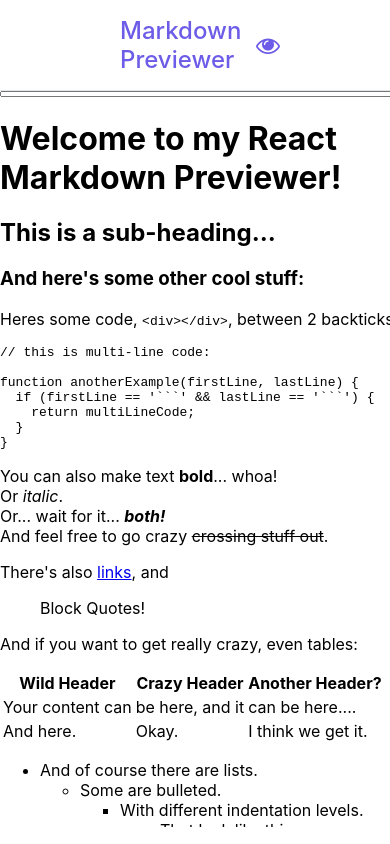
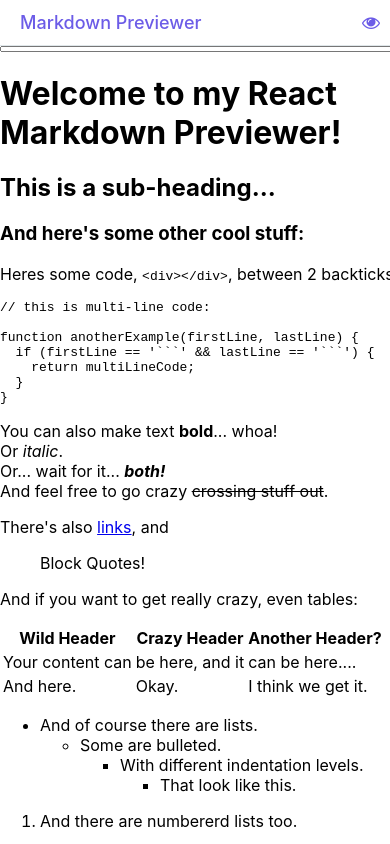
Before and after one commit to CBStanley12/easynote, a React (Create React App) app: page / in a window 390 px wide. Built offline with nearby package versions, Linux system fonts and the light colour scheme.

Commit message:
responsive css media queries for header component

```diff
--- a/src/App.css
+++ b/src/App.css
@@ -6,8 +6,6 @@
   --accent-gray: #DFE6E9;
   --font-main: "Russo One";
   --font-text: "Roboto Slab";
-  --break-small: 400px;
-  --break-large: 1200px;
 }
 
 .container {
@@ -41,3 +39,21 @@
   font-size: 24px;
   font-weight: 500;
 }
+
+@media only screen and (max-width: 400px) {
+  .header {
+    padding: 0 20px;
+    font-size: 18px;
+  }
+
+  .header-title { font-size: 18px; }
+}
+
+@media only screen and (min-width: 400px) and (max-width: 1200px) {
+  .header {
+    padding: 0 60px;
+    font-size: 20px;
+  }
+
+  .header-title { font-size: 20px; }
+}
```
